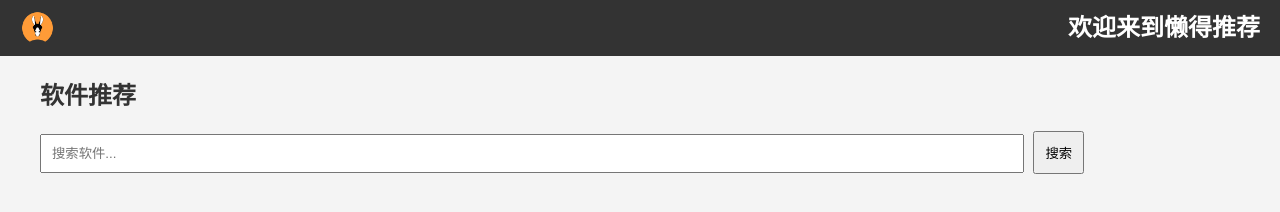
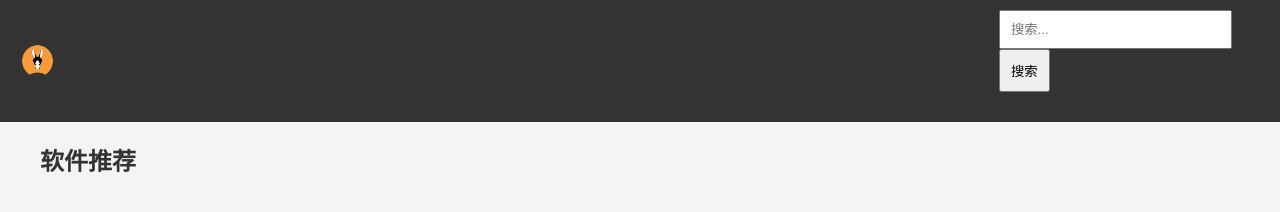
Before and after one commit to qin-youlan/qinyoulan.github.io, a plain HTML site: page index.html in a window 1280 px wide. Drawn offline with Linux system fonts and the light colour scheme.

Commit message:
Update index.html

```diff
--- a/index.html
+++ b/index.html
@@ -12,19 +12,19 @@
 <body>
     <header>
         <img src="icons/lan.png" alt="秦又懒" id="logo">
-        <h1>欢迎来到懒得推荐</h1>
+        <div id="search-container">
+        <input type="text" id="search-box" placeholder="搜索...">
+        <button id="search-button">搜索</button>
+    </div>
     </header>
     <main>
 <section id="recommendations">
     <h2>软件推荐</h2>
-    <div id="search-container">
-        <input type="text" id="search-box" placeholder="搜索软件...">
-        <button id="search-button">搜索</button>
-    </div>
     <div id="search-results"></div>
     <!-- 分类容器将在此处动态生成 -->
 </section>
     </main>
+    <script type="module" src="data.js"></script>
     <script type="module" src="main.js"></script>
 </body>
 </html>
```
